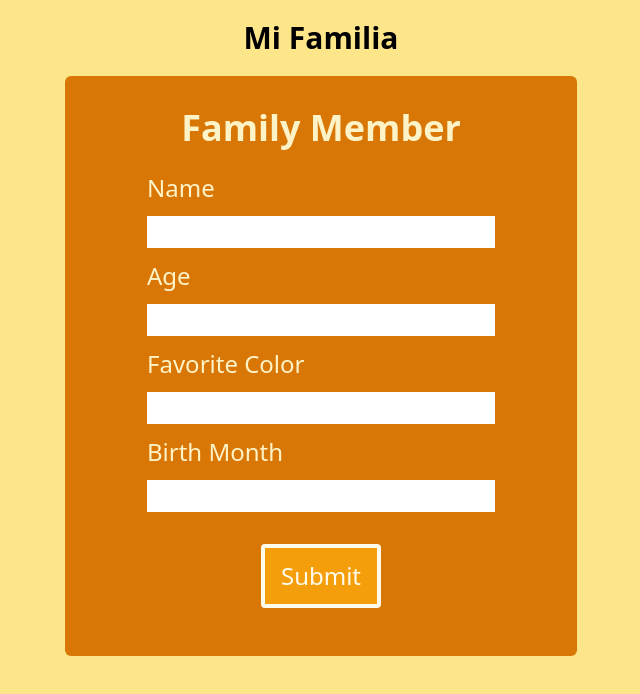
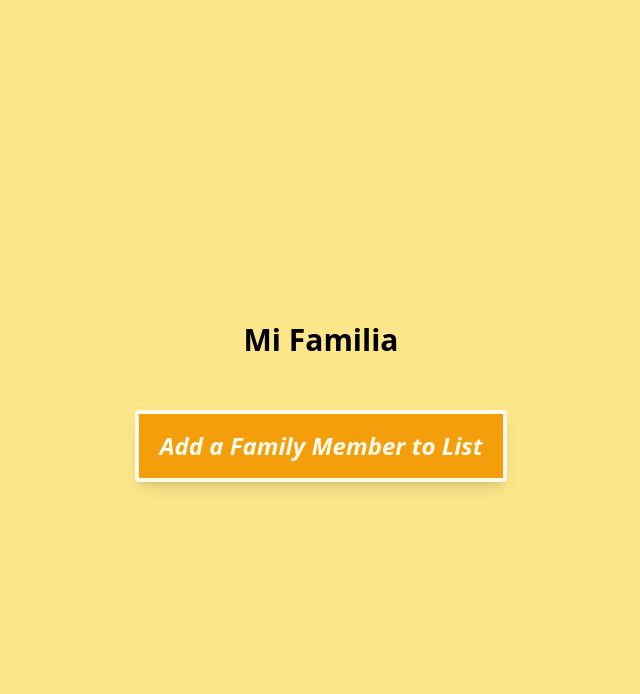
Before and after one commit to papadavis47/experiment-one, a React (Create React App) app: page / in a window 1280 px wide. Shown: the top 694 px of the page, without its empty margins (319-959 px from the left). Built offline with nearby package versions, Linux system fonts and the light colour scheme.

Commit message:
Setup state for form in App - apply more tailwind

```diff
--- a/src/App.js
+++ b/src/App.js
@@ -1,13 +1,44 @@
+import { useState } from "react";
 import AddFamilyMember from "./components/AddFamilyMember/AddFamilyMember.js";
+import BigButton from "./components/BigButton/BigButton.js";
 
 function App() {
+  const [adding, setAdding] = useState(false);
+  const [family, setFamily] = useState([]);
+  const [familyMember, setFamilyMember] = useState({
+    name: "",
+    age: "",
+    month: "",
+    color: "",
+    favorite: "",
+  });
+
+  const handleSubmit = (e) => {
+    e.preventDefault();
+  };
+
+  const handleChange = (e) => {
+    const name = e.target.name;
+    const value = e.target.value;
+    setFamilyMember({ ...familyMember, [name]: value });
+    console.log(name, value);
+  };
+
   return (
-    <div
-      className='bg-amber-200 h-screen m-0 flex flex-col items-center
-    '
-    >
+    <div className='bg-amber-200 min-h-screen m-0 flex flex-col items-center justify-center'>
       <h1 className='text-3xl font-bold text-center py-5'>Mi Familia</h1>
-      <AddFamilyMember />
+      {adding ? (
+        <>
+          <AddFamilyMember
+            familyMember={familyMember}
+            handleSubmit={handleSubmit}
+            handleChange={handleChange}
+          />
+          <h2 className='text-2xl font-bold text-center py-5'>Making a List</h2>
+        </>
+      ) : (
+        <BigButton text='Add a Family Member to List' adding={adding} setAdding={setAdding} />
+      )}
     </div>
   );
 }
--- a/src/components/AddFamilyMember/AddFamilyMember.js
+++ b/src/components/AddFamilyMember/AddFamilyMember.js
@@ -1,33 +1,74 @@
 import React from "react";
 
-const AddFamilyMember = () => {
+const AddFamilyMember = ({ familyMember, handleSubmit, handleChange }) => {
   return (
-    <div className='rounded-md flex flex-col bg-amber-600 text-amber-100 text-2xl w-2/5 px-6 py-8'>
-      <h3 className='text-center text-4xl mb-3 font-bold'>Family Member</h3>
-      <form className='flex flex-col items-center'>
+    <div className='rounded-md flex flex-col bg-amber-600  sm: w-2/5 min-w-min px-6 py-6'>
+      <h3 className='text-amber-100 text-center text-4xl mb-3 font-bold'>Family Member</h3>
+      <form className='flex flex-col items-center text-xl' onSubmit={handleSubmit}>
         <div className='flex flex-col items-center'>
-          <label htmlFor='name' className='py-3 self-start'>
+          <label htmlFor='name' className='py-3 self-start text-amber-100'>
             Name
           </label>
-          <input type='text' name='name' id='name' />
+          <input
+            type='text'
+            name='name'
+            id='name'
+            value={familyMember.name}
+            onChange={handleChange}
+            className='text-amber-900 p-2 outline-amber-400'
+          />
         </div>
         <div className='flex flex-col items-center'>
-          <label htmlFor='age' className='py-3 self-start'>
+          <label htmlFor='age' className='py-3 self-start text-amber-100'>
             Age
           </label>
-          <input type='number' name='age' id='age' />
+          <input
+            type='number'
+            name='age'
+            id='age'
+            value={familyMember.age}
+            onChange={handleChange}
+            className='text-amber-900 p-2 outline-amber-400'
+          />
         </div>
         <div className='flex flex-col items-center'>
-          <label htmlFor='color' className='py-3 self-start'>
+          <label htmlFor='month' className='py-3 self-start text-amber-100'>
+            Birth Month
+          </label>
+          <input
+            type='text'
+            name='month'
+            id='month'
+            value={familyMember.month}
+            onChange={handleChange}
+            className='text-amber-900 p-2 outline-amber-400'
+          />
+        </div>
+        <div className='flex flex-col items-center'>
+          <label htmlFor='color' className='py-3 self-start text-amber-100'>
             Favorite Color
           </label>
-          <input type='text' name='color' id='color' />
+          <input
+            type='text'
+            name='color'
+            id='color'
+            value={familyMember.color}
+            onChange={handleChange}
+            className='text-amber-900 outline-amber-400 p-2'
+          />
         </div>
         <div className='flex flex-col items-center'>
-          <label htmlFor='month' className='py-3 self-start'>
-            Birth Month
+          <label htmlFor='favorite' className='py-3 self-start text-amber-100'>
+            Favorite Activity
           </label>
-          <input type='text' name='month' id='month' />
+          <input
+            type='text'
+            name='favorite'
+            id='favorite'
+            value={familyMember.favorite}
+            onChange={handleChange}
+            className='text-amber-900 p-2 outline-amber-400'
+          />
         </div>
         <button
           type='submit'
--- a/src/components/BigButton/BigButton.js
+++ b/src/components/BigButton/BigButton.js
@@ -1,7 +1,15 @@
 import React from "react";
 
-const BigButton = () => {
-  return <div />;
+const BigButton = ({ text, adding, setAdding }) => {
+  return (
+    <button
+      type='submit'
+      className=' font-bold italic shadow-lg rounded px-5 py-4 mt-8  mb-4 border-4 border-amber-50 text-amber-50 bg-amber-500 text-2xl'
+      onClick={() => setAdding(true)}
+    >
+      {text}
+    </button>
+  );
 };
 
 export default BigButton;
```
